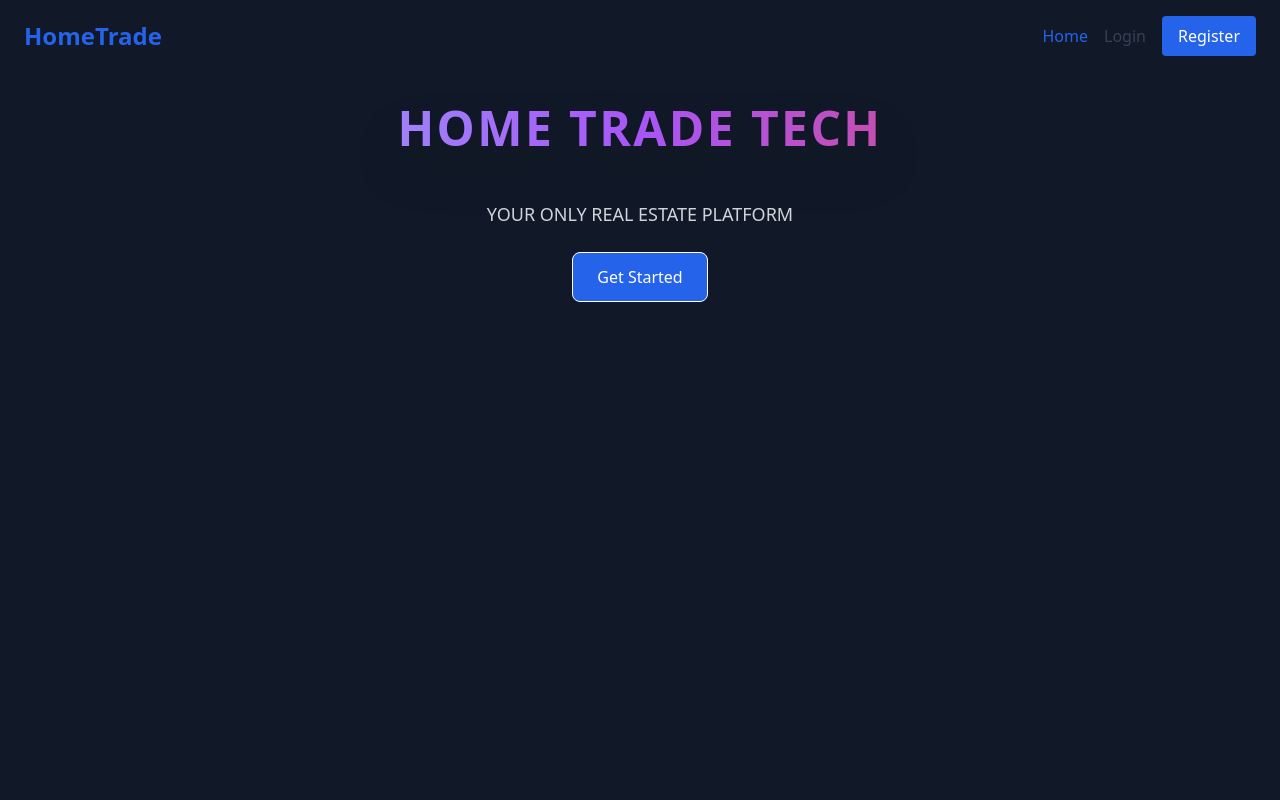
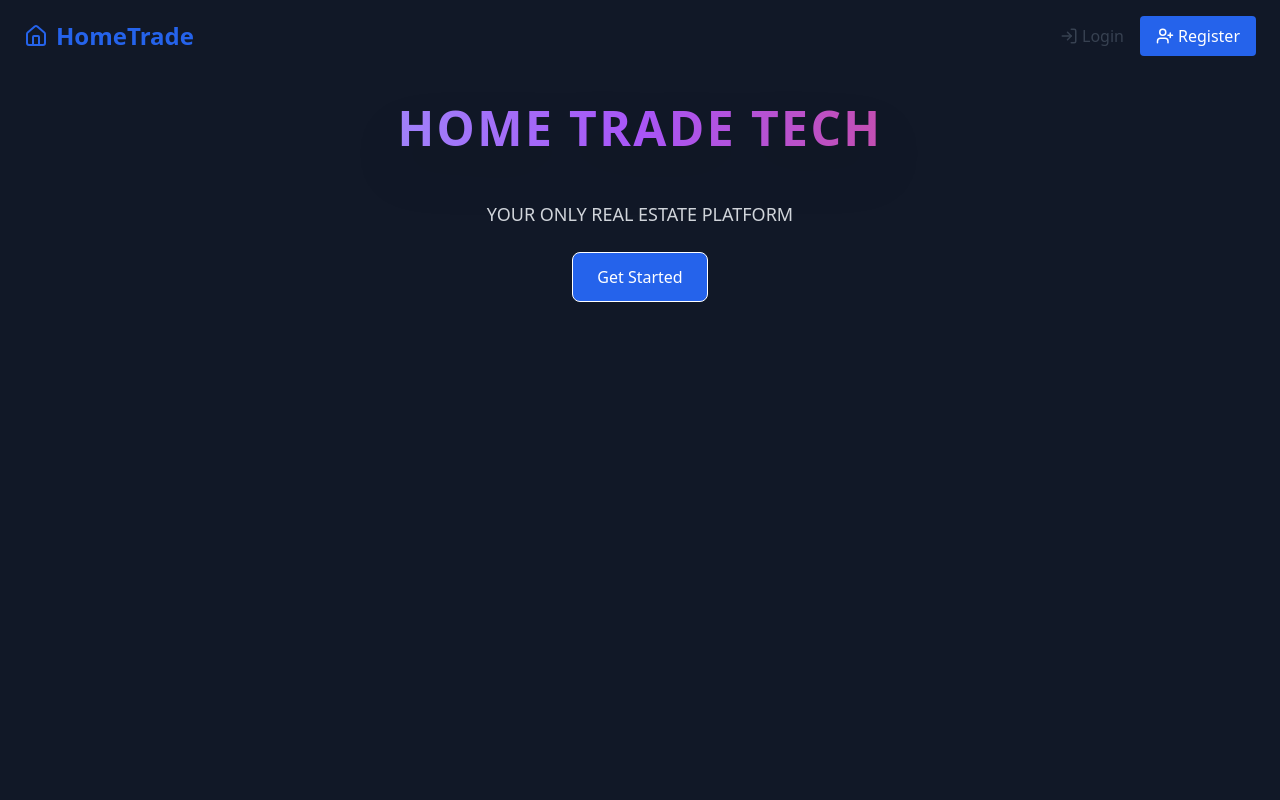
Before and after one commit to marlonmunoz/home-trade-MVP-app, a React (Vite) app in the folder client/hometrade_mvp/: page / in a window 1280 px wide. Shown: the top 800 px of the page. Built offline with nearby package versions, Linux system fonts and the light colour scheme.

Commit message:
Navbar updated with full responsive design

```diff
--- a/client/hometrade_mvp/src/components/Navbar.jsx
+++ b/client/hometrade_mvp/src/components/Navbar.jsx
@@ -1,6 +1,15 @@
 import React from "react";
 import { Link, useLocation, useNavigate } from "react-router-dom";
 import { useAuth } from "../contexts/AuthContext";
+import {
+  Home,
+  PlusCircle,
+  List,
+  LayoutDashboard,
+  LogOut,
+  LogIn,
+  UserPlus,
+} from "lucide-react";
 
 const Navbar = () => {
   const { user, logout } = useAuth();
@@ -13,103 +22,166 @@ const Navbar = () => {
   };
 
   return (
-    <nav className="bg-white dark:bg-gray-900 shadow-md py-4 px-6">
+    <>
+      {/* --- Desktop Navbar --- */}
+      <nav className="hidden md:flex bg-white dark:bg-gray-900 shadow-md py-4 px-6">
         <div className="container mx-auto flex justify-between items-center">
-        {/* 🏠 Brand */}
+          {/* Logo / Brand */}
           <Link
             to="/"
-          className="text-2xl font-bold text-blue-600 hover:text-blue-700"
+            className="text-2xl font-bold text-blue-600 hover:text-blue-700 flex items-center gap-2"
           >
-          HomeTrade
+            <Home className="w-6 h-6" /> HomeTrade
           </Link>
 
-        {/* 🌐 Navigation Links */}
           <div className="space-x-4 flex items-center">
-          {/* 👤 Guest view (no user logged in) */}
+            {/* --- Guest Links --- */}
             {!user ? (
               <>
                 <Link
-                to="/"
-                className={`${
-                  location.pathname === "/" ? "text-blue-600" : "text-gray-700"
-                } hover:text-blue-600 font-medium`}
+                  to="/login"
+                  className="text-gray-700 hover:text-blue-600 font-medium flex items-center gap-1"
                 >
-                Home
-              </Link>
-              <Link
-                to="/login"
-                className={`${
-                  location.pathname === "/login"
-                    ? "text-blue-600"
-                    : "text-gray-700"
-                } hover:text-blue-600 font-medium`}
-              >
-                Login
+                  <LogIn size={18} /> Login
                 </Link>
                 <Link
                   to="/register"
-                className="bg-blue-600 text-white px-4 py-2 rounded hover:bg-blue-700 transition"
+                  className="bg-blue-600 text-white px-4 py-2 rounded hover:bg-blue-700 transition flex items-center gap-1"
                 >
-                Register
+                  <UserPlus size={18} /> Register
                 </Link>
               </>
             ) : (
               <>
-              {/* 👋 Logged-in user view */}
+                {/* --- Logged-in User --- */}
                 <span className="text-gray-600 dark:text-gray-300 font-medium">
                   Hi, {user.name.split(" ")[0]}
                 </span>
 
                 <Link
                   to="/dashboard"
-                className={`${
+                  className={`flex items-center gap-1 ${
                     location.pathname === "/dashboard"
                       ? "text-blue-600"
                       : "text-gray-700"
                   } hover:text-blue-600 font-medium`}
                 >
-                Dashboard
+                  <LayoutDashboard size={18} /> Dashboard
                 </Link>
 
-              {/* 🏠 Seller-only links */}
+                {/* --- Seller-only Links --- */}
                 {user.role === "seller" && (
                   <>
                     <Link
                       to="/add-property"
-                    className={`${
+                      className={`flex items-center gap-1 ${
                         location.pathname === "/add-property"
                           ? "text-blue-600"
                           : "text-gray-700"
                       } hover:text-blue-600 font-medium`}
                     >
-                    Add Property
+                      <PlusCircle size={18} /> Add Property
                     </Link>
 
                     <Link
                       to="/my-listings"
-                    className={`${
+                      className={`flex items-center gap-1 ${
                         location.pathname === "/my-listings"
                           ? "text-blue-600"
                           : "text-gray-700"
                       } hover:text-blue-600 font-medium`}
                     >
-                    My Listings
+                      <List size={18} /> My Listings
                     </Link>
                   </>
                 )}
 
-              {/* 🚪 Logout button */}
+                {/* --- Logout --- */}
                 <button
                   onClick={handleLogout}
-                className="text-red-600 font-semibold hover:underline"
+                  className="flex items-center gap-1 text-red-600 font-semibold hover:underline"
                 >
-                Logout
+                  <LogOut size={18} /> Logout
                 </button>
               </>
             )}
           </div>
         </div>
       </nav>
+
+      {/* --- Mobile Bottom Bar with Tooltips --- */}
+      {user && (
+        <div className="md:hidden fixed bottom-0 left-0 right-0 bg-white dark:bg-gray-900 border-t border-gray-300 dark:border-gray-700 flex justify-around py-3 z-50">
+          {/* Home */}
+          <div className="relative group flex flex-col items-center">
+            <Link
+              to="/"
+              className="flex flex-col items-center text-gray-700 dark:text-gray-200"
+            >
+              <Home size={22} />
+            </Link>
+            <span className="absolute bottom-10 opacity-0 group-hover:opacity-100 bg-gray-800 text-white text-xs rounded px-2 py-1 transition-all transform scale-90 group-hover:scale-100 animate-fade-in-scale">
+              Home
+            </span>
+          </div>
+
+          {/* Dashboard */}
+          <div className="relative group flex flex-col items-center">
+            <Link
+              to="/dashboard"
+              className="flex flex-col items-center text-gray-700 dark:text-gray-200"
+            >
+              <LayoutDashboard size={22} />
+            </Link>
+            <span className="absolute bottom-10 opacity-0 group-hover:opacity-100 bg-gray-800 text-white text-xs rounded px-2 py-1 transition-all transform scale-90 group-hover:scale-100 animate-fade-in-scale">
+              Dashboard
+            </span>
+          </div>
+
+          {/* Seller-only Buttons */}
+          {user.role === "seller" && (
+            <>
+              <div className="relative group flex flex-col items-center">
+                <Link
+                  to="/add-property"
+                  className="flex flex-col items-center text-gray-700 dark:text-gray-200"
+                >
+                  <PlusCircle size={22} />
+                </Link>
+                <span className="absolute bottom-10 opacity-0 group-hover:opacity-100 bg-gray-800 text-white text-xs rounded px-2 py-1 transition-all transform scale-90 group-hover:scale-100 animate-fade-in-scale">
+                  Add Property
+                </span>
+              </div>
+
+              <div className="relative group flex flex-col items-center">
+                <Link
+                  to="/my-listings"
+                  className="flex flex-col items-center text-gray-700 dark:text-gray-200"
+                >
+                  <List size={22} />
+                </Link>
+                <span className="absolute bottom-10 opacity-0 group-hover:opacity-100 bg-gray-800 text-white text-xs rounded px-2 py-1 transition-all transform scale-90 group-hover:scale-100 animate-fade-in-scale">
+                  My Listings
+                </span>
+              </div>
+            </>
+          )}
+
+          {/* Logout */}
+          <div className="relative group flex flex-col items-center">
+            <button
+              onClick={handleLogout}
+              className="flex flex-col items-center text-red-600"
+            >
+              <LogOut size={22} />
+            </button>
+            <span className="absolute bottom-10 opacity-0 group-hover:opacity-100 bg-gray-800 text-white text-xs rounded px-2 py-1 transition-all transform scale-90 group-hover:scale-100 animate-fade-in-scale">
+              Logout
+            </span>
+          </div>
+        </div>
+      )}
+    </>
   );
 };
 
--- a/client/hometrade_mvp/tailwind.config.js
+++ b/client/hometrade_mvp/tailwind.config.js
@@ -1,3 +1,16 @@
+// /** @type {import('tailwindcss').Config} */
+// export default {
+//   content: [
+//     "./index.html",
+//     "./src/**/*.{js,ts,jsx,tsx}",
+//   ],
+//   darkMode: 'class',
+//   theme: {
+//     extend: {},
+//   },
+//   plugins: [],
+// }
+
 /** @type {import('tailwindcss').Config} */
 export default {
   content: [
@@ -6,7 +19,17 @@ export default {
   ],
   darkMode: 'class',
   theme: {
-    extend: {},
+    extend: {
+      keyframes: {
+        "fade-in-scale": {
+          "0%": { opacity: "0", transform: "scale(0.8)" },
+          "100%": { opacity: "1", transform: "scale(1)" },
+        },
+      },
+      animation: {
+        "fade-in-scale": "fade-in-scale 0.2s ease-out forwards",
+      },
+    },
   },
   plugins: [],
 }
```
Lines whose indentation alone changed are shown as unchanged.
